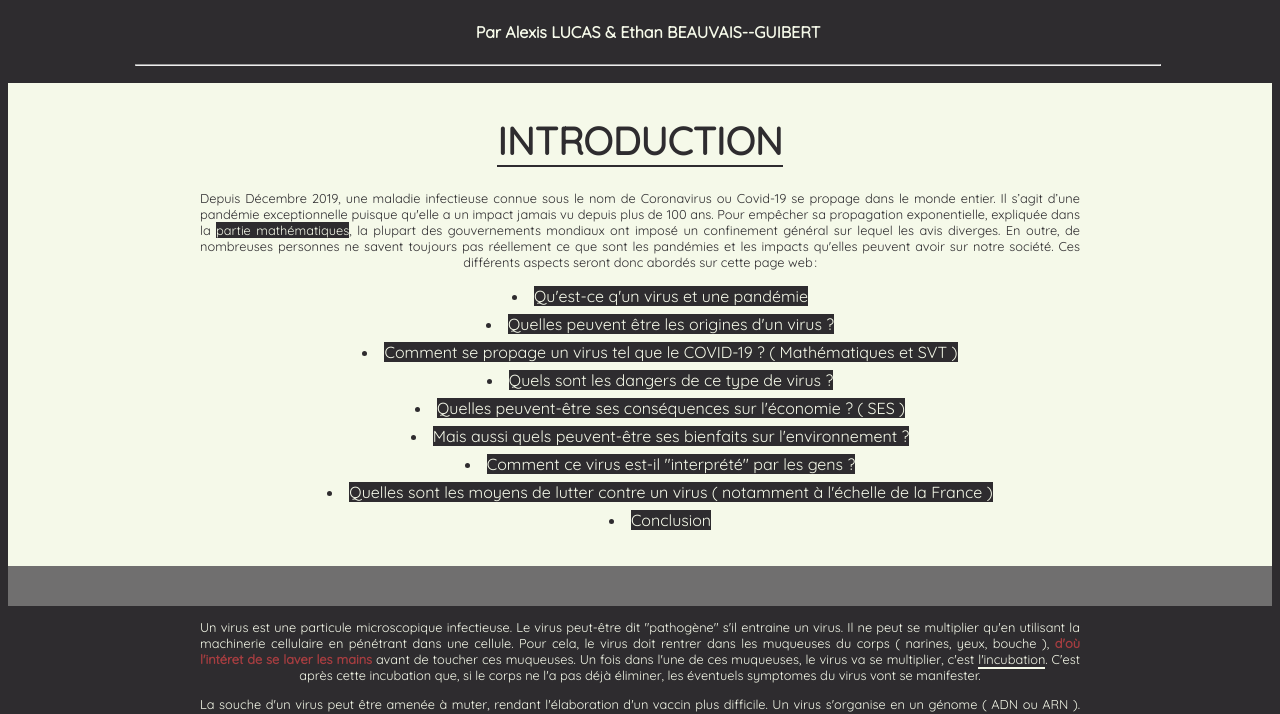
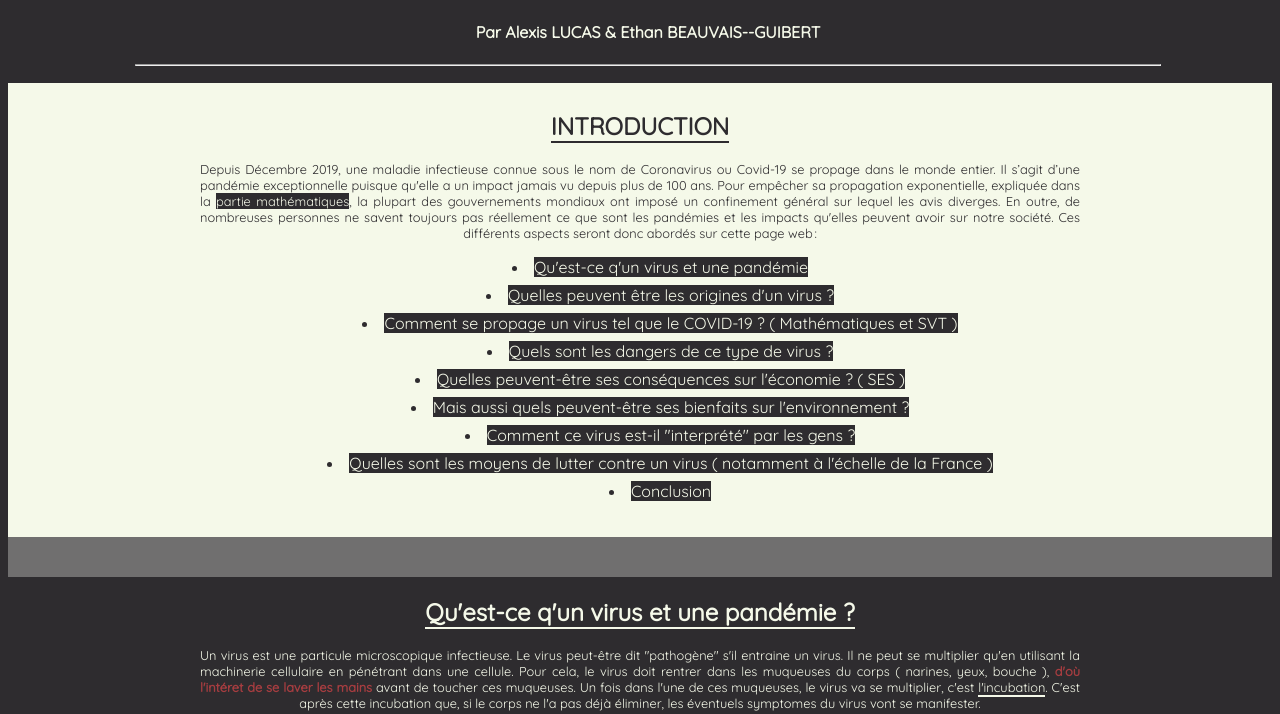
Before and after one commit to EthanLYCEE/ethanlycee.github.io, a plain HTML site: page EPIDEMIE/index.html in a window 1280 px wide. Shown: the part 77-791 px from the top of the page. Drawn offline with Linux system fonts and the light colour scheme.

Commit message:
Update index.html

```diff
--- a/EPIDEMIE/index.html
+++ b/EPIDEMIE/index.html
@@ -12,7 +12,7 @@
     <hr>
   </header>
   <div id="intro">
-    <h1 class="center"><u class="toAnim">INTRODUCTION</u></h1>
+    <h2 class="center"><u class="toAnim">INTRODUCTION</u></h2>
     <p class="toAnim">Depuis Décembre 2019, une maladie infectieuse connue sous le nom de Coronavirus ou Covid-19 se propage dans le monde entier. Il s’agit  d’une pandémie exceptionnelle puisque qu'elle a un impact jamais vu depuis plus de 100 ans. Pour empêcher sa propagation exponentielle, expliquée dans la <a href="#math">partie mathématiques</a>, la plupart des gouvernements mondiaux ont imposé un confinement général sur lequel les avis diverges. En outre, de nombreuses personnes ne savent toujours pas réellement ce que sont les pandémies et les impacts qu'elles peuvent avoir sur notre société. Ces différents aspects seront donc abordés sur cette page web : </p>
     <ul class="">
       <li><a href="#def">Qu'est-ce q'un virus et une pandémie</a></li>
@@ -31,6 +31,7 @@
 
   </div>
   <div id="def">
+    <h2 class="center"><u class="toAnim">Qu'est-ce q'un virus et une pandémie ?</u></h2>
     <p class="toAnim">
       Un virus est une particule microscopique infectieuse. Le virus peut-être dit "pathogène" s'il entraine un virus. Il ne peut se multiplier qu'en utilisant la machinerie cellulaire en pénétrant dans une cellule. Pour cela, le virus doit rentrer dans les muqueuses du corps ( narines, yeux, bouche ), <strong>d'où l'intéret de se laver les mains</strong> avant de toucher ces muqueuses. Un fois dans l'une de ces muqueuses, le virus va se multiplier, c'est <u class="toAnim">l'incubation</u>. C'est après cette incubation que, si le corps ne l'a pas déjà éliminer, les éventuels symptomes du virus vont se manifester.
     </p>
```
